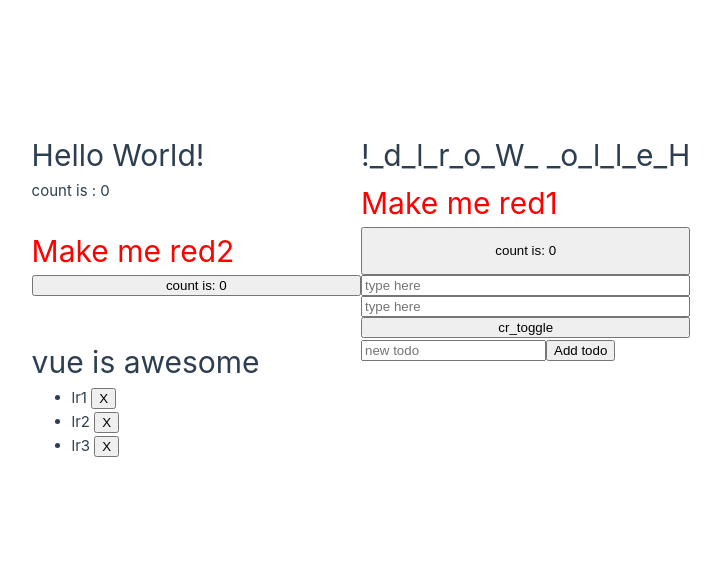
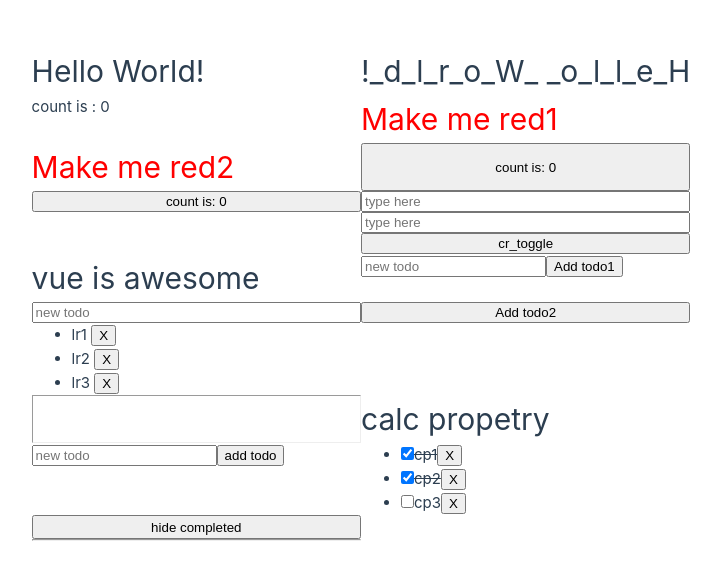
Before and after one commit to masashi2ueda/vue-test, a Vue app in the folder frontend/app/: page / in a window 1280 px wide. Shown: the part 106-686 px from the top of the page, without its empty margins (279-1000 px from the left). Built offline with nearby package versions, Linux system fonts and the light colour scheme.

Commit message:
calc propetry

```diff
--- a/frontend/app/src/App.vue
+++ b/frontend/app/src/App.vue
@@ -1,5 +1,5 @@
 <script setup>
-import { ref, reactive } from 'vue'
+import { ref, reactive , computed} from 'vue'
 
 // reference test
 const counter = reactive({ count: 0});
@@ -40,6 +40,34 @@ function lr_addTodo() {
 function lr_removeTodo(todo) {
   lr_todos.value = lr_todos.value.filter((t) => t !== todo)
 }
+
+// calc property
+let cp_id = 0
+const cp_newTodo = ref('')
+const cp_hideCompleted = ref(false)
+const cp_todos = ref([
+  {id: cp_id++, text: 'cp1', done: true},
+  {id: cp_id++, text: 'cp2', done: true},
+  {id: cp_id++, text: 'cp3', done: false},
+])
+const cp_fiteredTodos = computed(() =>{
+  // computedの中で使われる値(cp_hideCompletedの状態更新を追跡して、cp_fiteredTodosを使っている表示の結果が更新される)
+  const is_hide = cp_hideCompleted.value
+  let dst = null
+  if(is_hide){
+    dst = cp_todos.value.filter((t) => !t.done)
+  }else{
+    dst = cp_todos.value
+  }
+  return dst
+})
+function cp_addTodo() {
+  cp_todos.value.push({id: cp_id++, text: cp_newTodo.value, done: false})
+  cp_newTodo.value = ''
+}
+function cp_removeTodo(todo) {
+  cp_todos.value = cp_todos.value.filter((t) => t!==todo)
+}
 </script>
 
 <template>
@@ -70,15 +98,39 @@ function lr_removeTodo(todo) {
   <!-- list rendering -->
   <form @submit.prevent="lr_addTodo">
     <input v-model="lr_newTodo" required placeholder="new todo">
-    <button>Add todo</button>
+    <button>Add todo1</button>
   </form>
+  <!-- 上と下との違いがわからない -->
+  <input v-model="lr_newTodo" required placeholder="new todo">
+  <button @click="lr_addTodo">Add todo2</button>
   <ul>
+    <!-- idをつけてちゃんとvueに別物であることを伝える -->
     <li v-for="todo in lr_todos" :key="todo.id">
       {{  todo.text }}
       <button @click="lr_removeTodo(todo)">X</button>
     </li>
   </ul>
+  <br/>
+  <hr/>
 
+  <!-- calc propetry -->
+  <h1>calc propetry</h1>
+  <form @submit.prevent="cp_addTodo">
+    <input v-model="cp_newTodo" required placeholder="new todo">
+    <button>add todo</button>
+  </form>
+  <ul>
+    <li v-for="todo in cp_fiteredTodos" :key="todo.id">
+      <input type="checkbox" v-model="todo.done">
+      <span :class="{cp_done: todo.done}">{{ todo.text }}</span>
+      <button @click="cp_removeTodo(todo)">X</button>
+    </li>
+  </ul>
+  <button @click="cp_hideCompleted = !cp_hideCompleted">
+    {{  cp_hideCompleted ? 'show all' : "hide completed" }}
+  </button>
+  <br/>
+  <hr/>
 
 </template>
 
@@ -88,4 +140,9 @@ function lr_removeTodo(todo) {
   color: red;
 }
 
+/* calc property */
+.cp_done {
+  text-decoration: line-through;
+}
+
 </style>
```
